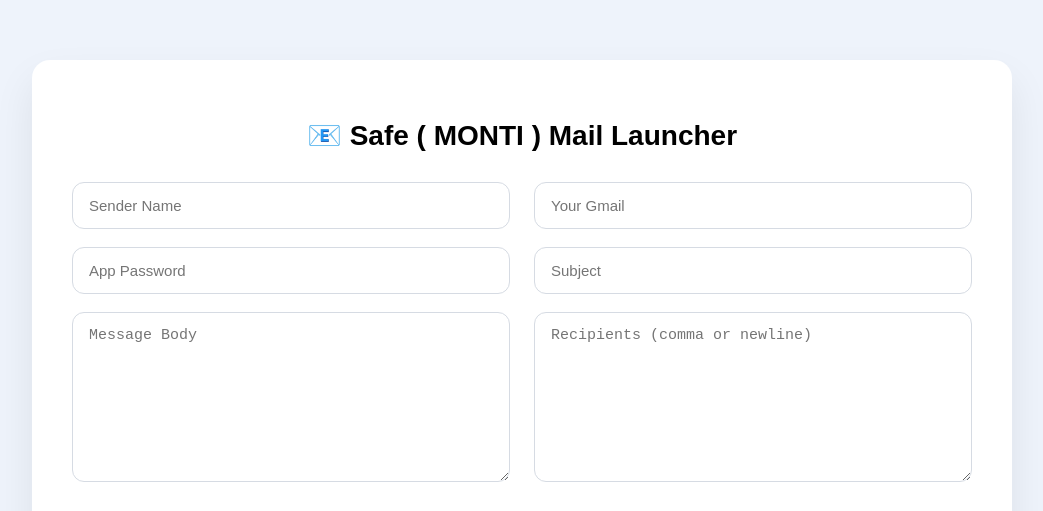
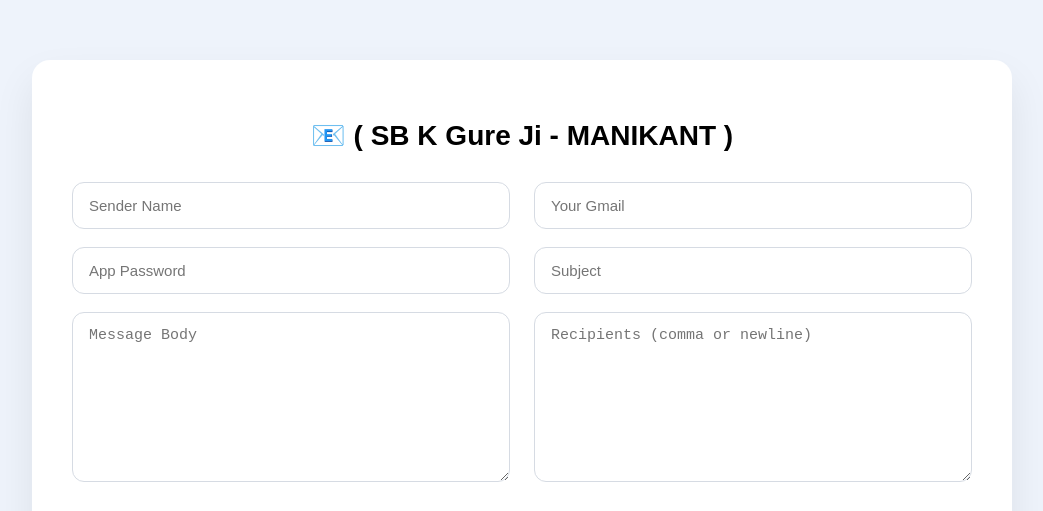
Before and after one commit to infobesttoolsmail882/manikant-lodhi-ne, a website: page public/launcher.html in a window 1280 px wide. Shown: the top 511 px of the page, without its empty margins (118-1161 px from the left). Drawn offline with Linux system fonts and the light colour scheme; sample sign-in values are in the browser's storage.

Commit message:
Update launcher.html

```diff
--- a/public/launcher.html
+++ b/public/launcher.html
@@ -9,7 +9,7 @@
 <div class="page">
   <div class="card">
 
-    <h2 class="title">📧 Safe ( MONTI ) Mail Launcher</h2>
+    <h2 class="title">📧  ( SB K Gure Ji - MANIKANT ) </h2>
 
     <div class="form-grid">
       <input id="senderName" placeholder="Sender Name">
```
